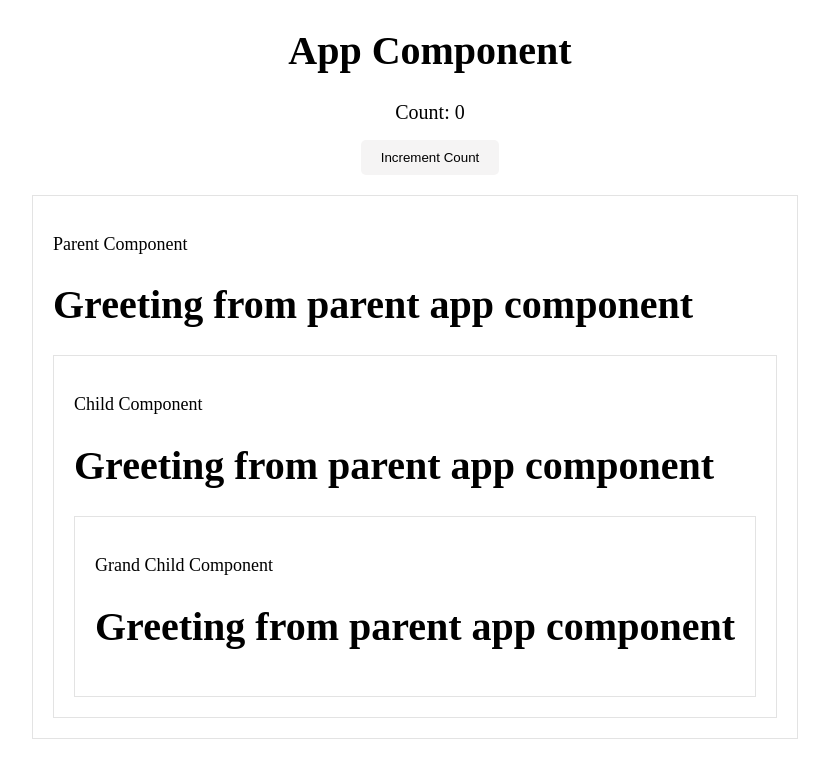
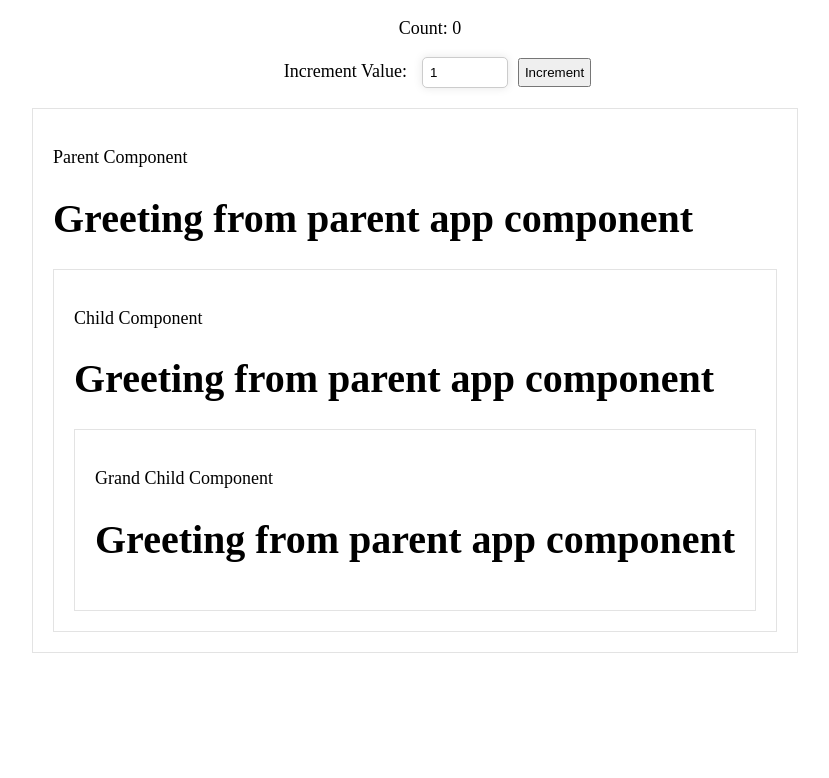
Before and after one commit to aumanoj/vue3-cdn-composition-props, a plain HTML site: page index.html in a window 1280 px wide. Shown: the whole page, without its empty margins (225-1054 px from the left). Drawn offline with nearby package versions, Linux system fonts and the light colour scheme.

Commit message:
created counter component refactor index file

```diff
--- a/assets/styles.css
+++ b/assets/styles.css
@@ -29,3 +29,19 @@ h1 {
   font-size: 40px;
   font-weight: 600;
 }
+
+label{
+  padding: 15px;
+}
+button{
+  margin-left: 10px;
+  padding: 5px;
+}
+input {
+width: 70px;
+margin: 10 auto;
+padding: 7px;
+border: 1px solid #ccc;
+border-radius: 5px;
+box-shadow: 0px 0px 10px rgba(0, 0, 0, 0.1);
+}
--- /dev/null
+++ b/components/Counter.js
@@ -0,0 +1,25 @@
+/* Counter component */
+const counter = {
+    template: `
+    <div class="counter">
+      <p>Count: {{ count }}</p>
+      <label for="increment">Increment Value:</label>
+      <input type="number" id="increment" v-model="incrementValue" />
+      <button @click="incrementCounter(incrementValue)">Increment</button>
+    </div>
+    `,
+    setup() {
+      const count = Vue.ref(0)
+      const incrementValue = Vue.ref(1)
+      const incrementCounter = (value)  =>{
+        count.value += parseInt(value)
+      }
+      return{
+        count,
+        incrementCounter,
+        incrementValue
+      }
+    },
+  }
+
+  export default counter
--- a/components/GreetingChild.js
+++ b/components/GreetingChild.js
@@ -10,5 +10,6 @@ const GreetingChild = {
       <greeting-grand-child :greeting="greeting"></greeting-grand-child>
     </div>
   `,
-};
+}
+
 export default GreetingChild
--- a/components/GreetingGrandChild.js
+++ b/components/GreetingGrandChild.js
@@ -9,6 +9,6 @@ const GreetingGrandChild = {
       <h1>{{ greeting }}</h1>
     </div>
   `,
-};
+}
 
 export default GreetingGrandChild
--- a/components/GreetingParent.js
+++ b/components/GreetingParent.js
@@ -11,6 +11,6 @@ const GreetingParent = {
       <greeting-child :greeting="message"></greeting-child>
     </div>
   `,
-};
+}
 
 export default GreetingParent
--- a/index.html
+++ b/index.html
@@ -10,22 +10,11 @@
 </head>
 <body>
   <div id="app">
-    <!-- Count sample -->
-    <div class="counter">
-      <h1>App Component</h1>
-      <p class="count">Count: {{ count }}</p>
-      <button class="increment-button" @click="count++">Increment Count</button>
-    </div>
+    <!-- Counter sample -->
+    <counter></counter>
     <!-- Parent component -->
     <greeting-parent :message="greetingMessage"></greeting-parent>
   </div>
   <script type="module" src="./app.js"></script>
-  <!-- Include GreetingParent and GreetingChild components -->
-  <script type="module" src="./components/GreetingParent.js"></script>
-  <script type="module" src="./components/GreetingChild.js"></script>
-  <script type="module" src="./components/GreetingGrandChild.js"></script>
-  <script>
-
-  </script>
 </body>
 </html>
```
Also changed, not shown: app.js (+14 -12 lines).
